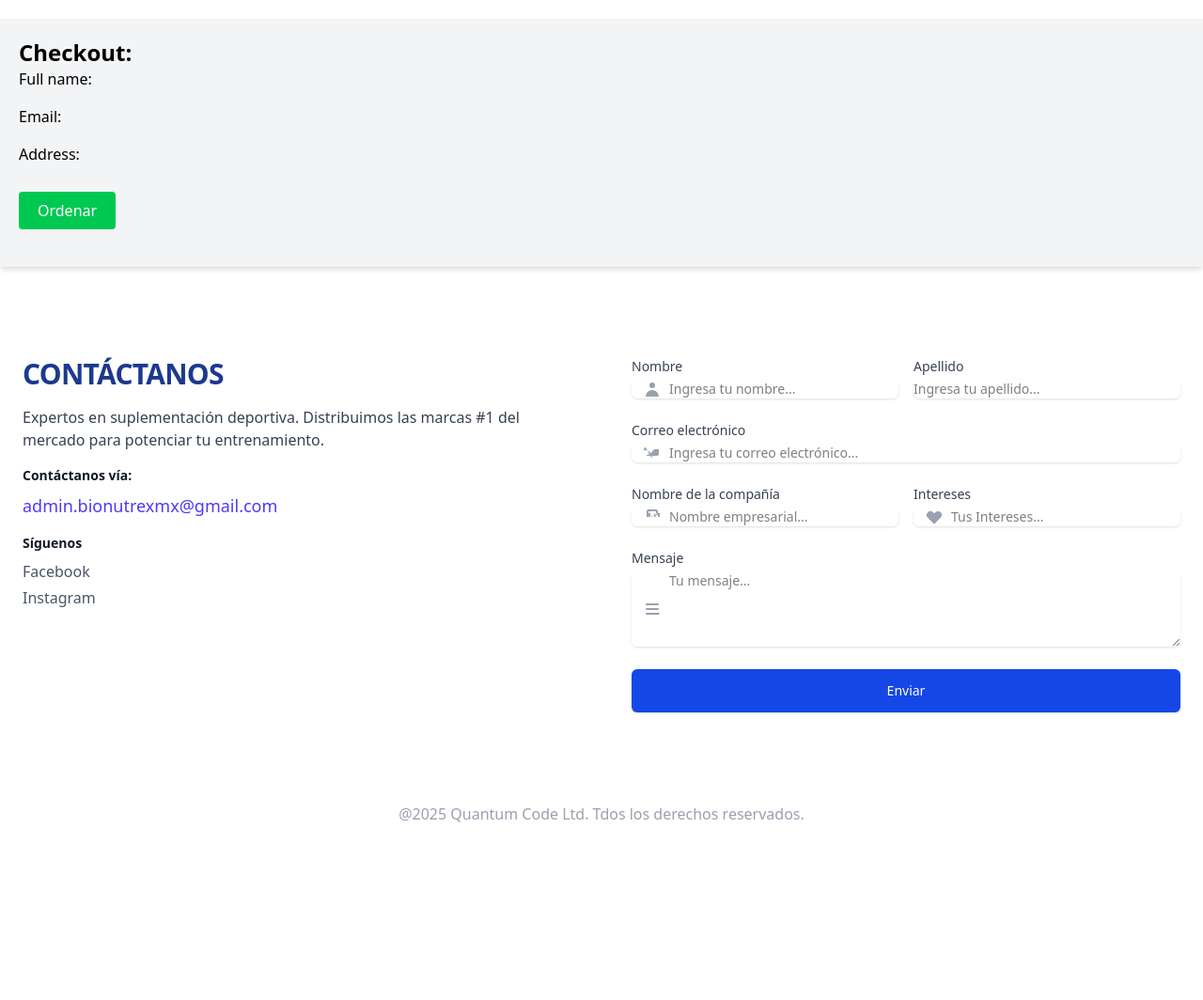
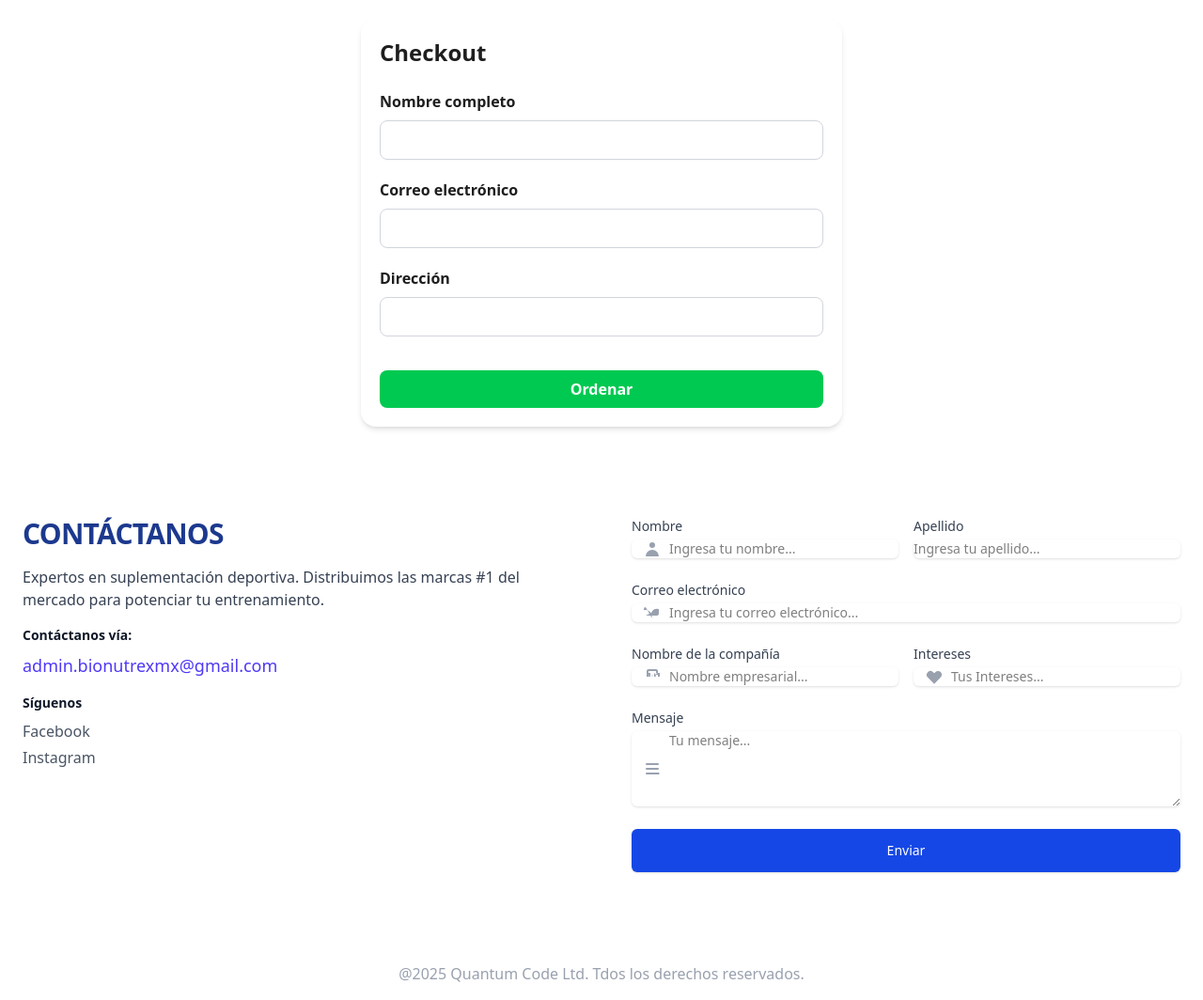
Before and after one commit to AndresTrujo/BioEcommerce, a Django app: template templates/orders/order_create.html in a window 1280 px wide. Shown: the part 72-1136 px from the top of the page at 94% size. Before the commit the page ends 947 px from the top, so only its background shows below. Run offline with Django 5.2, Linux system fonts and the light colour scheme; the template is opened without the code that fills it: values that come from a table or form of the project are taken from there, others are empty; style sheets or scripts are compiled from the project's sources.

Commit message:
Cambios esteticos otra vez

```diff
--- a/orders/forms.py
+++ b/orders/forms.py
@@ -1,7 +1,19 @@
 from django import forms
 from .models import Order
+
 
 class OrderCreateForm(forms.ModelForm):
     class Meta:
         model = Order
         fields = ['full_name', 'email', 'address']
+        widgets = {
+            'full_name': forms.TextInput(attrs={
+                'class': 'w-full px-4 py-2 border border-gray-300 rounded-lg focus:outline-none focus:ring-2 focus:ring-blue-700 text-[#1E1E1E]'
+            }),
+            'email': forms.EmailInput(attrs={
+                'class': 'w-full px-4 py-2 border border-gray-300 rounded-lg focus:outline-none focus:ring-2 focus:ring-blue-700 text-[#1E1E1E]'
+            }),
+            'address': forms.TextInput(attrs={
+                'class': 'w-full px-4 py-2 border border-gray-300 rounded-lg focus:outline-none focus:ring-2 focus:ring-blue-700 text-[#1E1E1E]'
+            }),
+        }
--- a/templates/orders/order_create.html
+++ b/templates/orders/order_create.html
@@ -2,14 +2,6 @@
 
 {% block title %}
   Order Confirmation
-{% endblock %}
-
-{% block styles %}
-  <style>
-    form p {
-      margin-bottom: 1rem;
-    }
-  </style>
 {% endblock %}
 
 {% block banner %}
@@ -17,12 +9,32 @@
 {% endblock %}
 
 {% block content %}
-  <div class="bg-gray-100 shadow-md container flex flex-col mx-auto p-5 mb-4 mt-5">
-    <h2 class="text-2xl font-bold">Checkout:</h2>
-    <form action="" method="post">
+  <div class="shadow-md container flex flex-col mx-auto p-5 mb-4 mt-5 max-w-lg bg-white rounded-2xl">
+    <h2 class="text-2xl font-bold mb-6 text-[#1E1E1E]">Checkout</h2>
+    <form action="" method="post" class="space-y-5">
       {% csrf_token %}
-      {{ form.as_p }}
-      <button class="bg-green-500 text-white px-5 py-2 mt-3 rounded hover:bg-green-600 mb-5" type="submit">Ordenar</button>
+      <div>
+        <label for="{{ form.full_name.id_for_label }}" class="block text-[#1E1E1E] font-semibold mb-2">Nombre completo</label>
+        {{ form.full_name }}
+        {% if form.full_name.errors %}
+          <p class="text-red-600 text-sm mt-1">{{ form.full_name.errors.0 }}</p>
+        {% endif %}
+      </div>
+      <div>
+        <label for="{{ form.email.id_for_label }}" class="block text-[#1E1E1E] font-semibold mb-2">Correo electrónico</label>
+        {{ form.email }}
+        {% if form.email.errors %}
+          <p class="text-red-600 text-sm mt-1">{{ form.email.errors.0 }}</p>
+        {% endif %}
+      </div>
+      <div>
+        <label for="{{ form.address.id_for_label }}" class="block text-[#1E1E1E] font-semibold mb-2">Dirección</label>
+        {{ form.address }}
+        {% if form.address.errors %}
+          <p class="text-red-600 text-sm mt-1">{{ form.address.errors.0 }}</p>
+        {% endif %}
+      </div>
+      <button class="bg-green-500 text-white px-5 py-2 rounded-lg font-semibold hover:bg-green-600 transition-colors w-full mt-4" type="submit">Ordenar</button>
     </form>
   </div>
 {% endblock %}
--- a/templates/orders/payment_process.html
+++ b/templates/orders/payment_process.html
@@ -14,6 +14,7 @@
       <h1 class="text-3xl font-bold text-green-700 mb-2 text-center">¡Gracias por tu compra!</h1>
       <p class="text-gray-700 text-center mb-2">Tu pago ha sido procesado con éxito.</p>
       <p class="text-gray-600 text-center mb-6">Recibirás un correo electrónico de confirmación con los detalles de tu pedido.</p>
+      &nbsp;
       <a href="{% url 'products:product_list' %}" class="inline-block bg-blue-700 text-white px-6 py-2 rounded-lg font-semibold hover:bg-blue-800 transition-colors mt-15">Volver a la tienda</a>
     </div>
   </div>
--- a/templates/products/index.html
+++ b/templates/products/index.html
@@ -47,11 +47,10 @@
     <div class="mt-6 px-5 grid gap-6 grid-cols-1 lg:grid-cols-3 justify-items-center">
       {% for product in products %}
         <div class="w-full max-w-sm">
-          <!-- TODO: Cambiar fotos de producto -->
           {% if product.PROD_IMAGEN %}
             <img src="{{ product.PROD_IMAGEN.url }}" alt="{{ product.PROD_NOMBRE }}" class="w-full object-contain" />
           {% else %}
-            <img src="{% static 'img/pre-workout.png' %}" alt="" class="w-full" />
+            <img src="{% static 'img/pre-workout.png' %}" alt="" class="w-full object-contain" />
           {% endif %}
 
           <div class="flex text-center mt-1">
```
Also changed, not shown: db.sqlite3.
